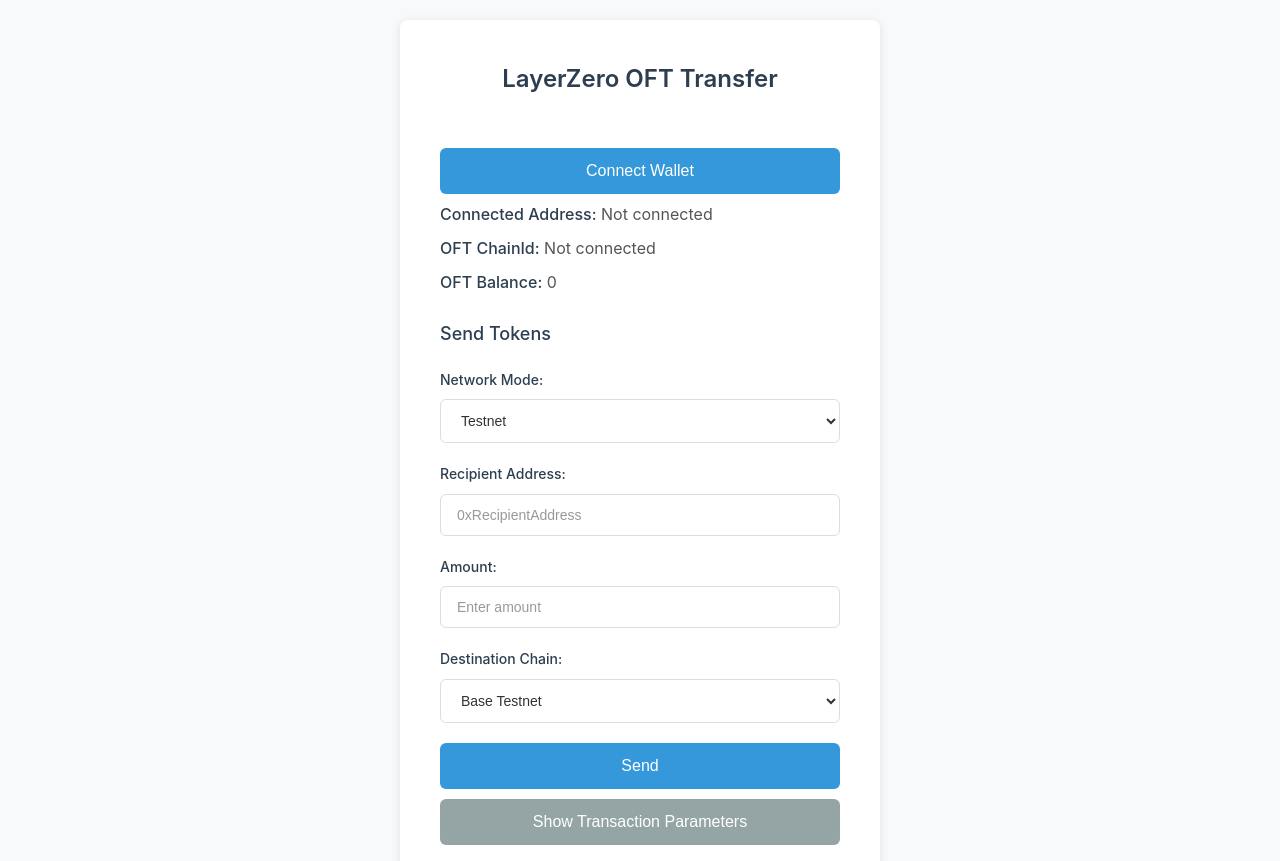
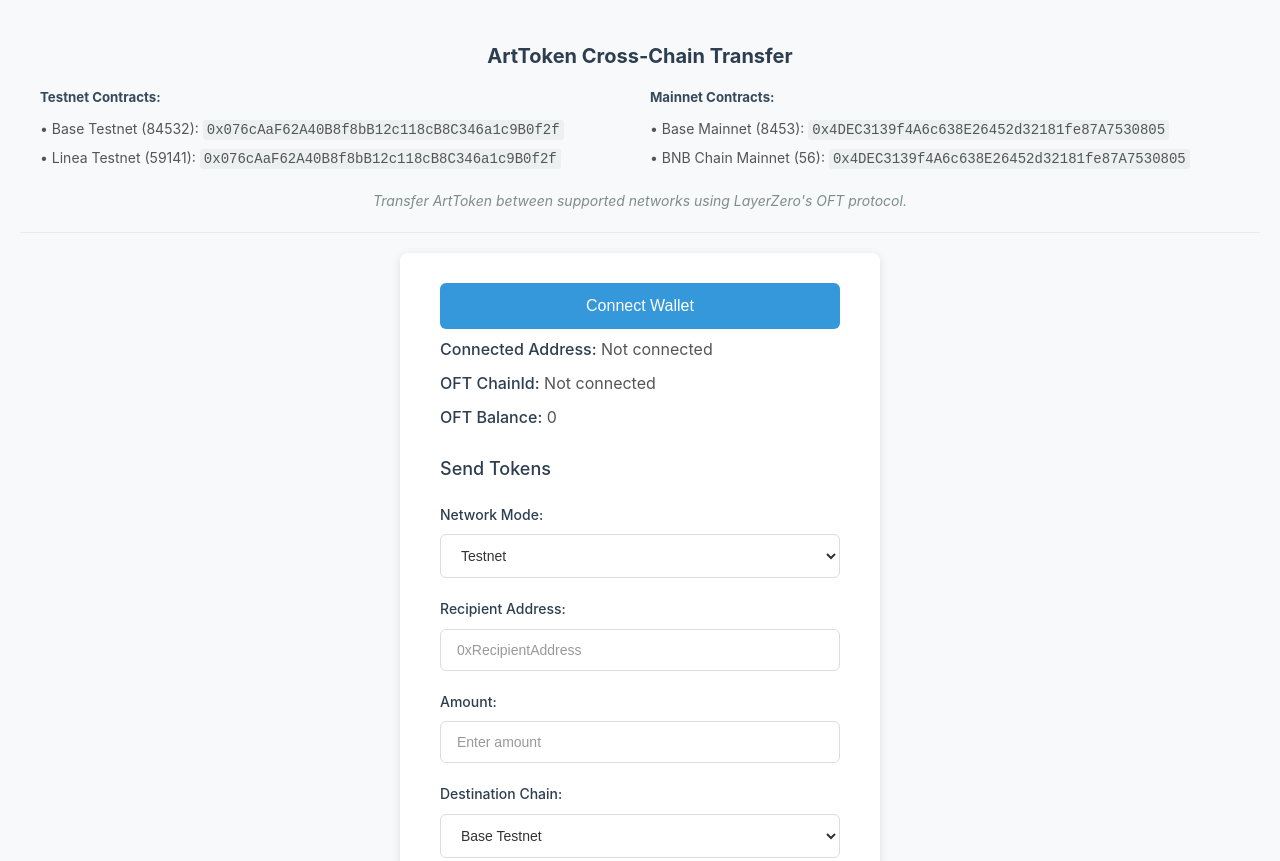
Before and after one commit to passandscore/layer-zero-token-transfer, a plain HTML site: page index.html in a window 1280 px wide. Shown: the top 861 px of the page. Drawn offline with Linux system fonts and the light colour scheme.

Commit message:
refactor: Update styles

```diff
--- a/index.html
+++ b/index.html
@@ -20,18 +20,16 @@
       line-height: 1.6;
       padding: 20px;
       min-height: 100vh;
-      display: flex;
-      justify-content: center;
-      align-items: center;
     }
 
     .container {
       background: white;
-      padding: 40px;
+      padding: 10px 40px;
       border-radius: 8px;
       box-shadow: 0 2px 10px rgba(0, 0, 0, 0.1);
       width: 100%;
       max-width: 480px;
+      margin: 0 auto;
     }
 
     h2 {
@@ -283,8 +281,36 @@
 </head>
 
 <body>
+  <div class="help-section" style="background: #f8f9fa; padding: 20px; margin-bottom: 20px; border-bottom: 1px solid #e9ecef; width: 100%;">
+    <div style="max-width: 1200px; margin: 0 auto;">
+      <h4 style="font-size: 20px; margin: 0 0 15px 0; color: #2c3e50; text-align: center;">ArtToken Cross-Chain Transfer</h4>
+      <div style="display: flex; justify-content: space-around; flex-wrap: wrap; gap: 20px;">
+        <div style="flex: 1; min-width: 300px;">
+          <h5 style="margin: 0 0 10px 0; color: #34495e;">Testnet Contracts:</h5>
+          <p style="margin: 5px 0; font-size: 14px; color: #555;">
+            • Base Testnet (84532): <code style="background: #ecf0f1; padding: 2px 4px; border-radius: 3px;">0x076cAaF62A40B8f8bB12c118cB8C346a1c9B0f2f</code>
+          </p>
+          <p style="margin: 5px 0; font-size: 14px; color: #555;">
+            • Linea Testnet (59141): <code style="background: #ecf0f1; padding: 2px 4px; border-radius: 3px;">0x076cAaF62A40B8f8bB12c118cB8C346a1c9B0f2f</code>
+          </p>
+        </div>
+        <div style="flex: 1; min-width: 300px;">
+          <h5 style="margin: 0 0 10px 0; color: #34495e;">Mainnet Contracts:</h5>
+          <p style="margin: 5px 0; font-size: 14px; color: #555;">
+            • Base Mainnet (8453): <code style="background: #ecf0f1; padding: 2px 4px; border-radius: 3px;">0x4DEC3139f4A6c638E26452d32181fe87A7530805</code>
+          </p>
+          <p style="margin: 5px 0; font-size: 14px; color: #555;">
+            • BNB Chain Mainnet (56): <code style="background: #ecf0f1; padding: 2px 4px; border-radius: 3px;">0x4DEC3139f4A6c638E26452d32181fe87A7530805</code>
+          </p>
+        </div>
+      </div>
+      <p style="margin: 15px 0 0 0; font-size: 14px; color: #7f8c8d; text-align: center; font-style: italic;">
+        Transfer ArtToken between supported networks using LayerZero's OFT protocol.
+      </p>
+    </div>
+  </div>
+
   <div class="container">
-    <h2>LayerZero OFT Transfer</h2>
     <button id="connectWallet">Connect Wallet</button>
     <p>
       <strong>Connected Address:</strong>
```
